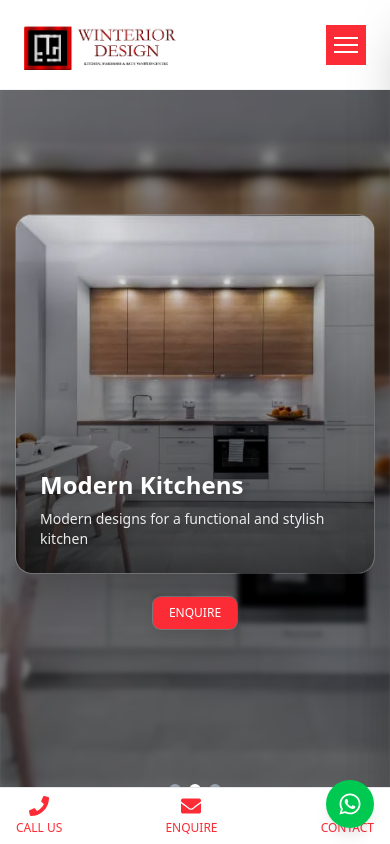
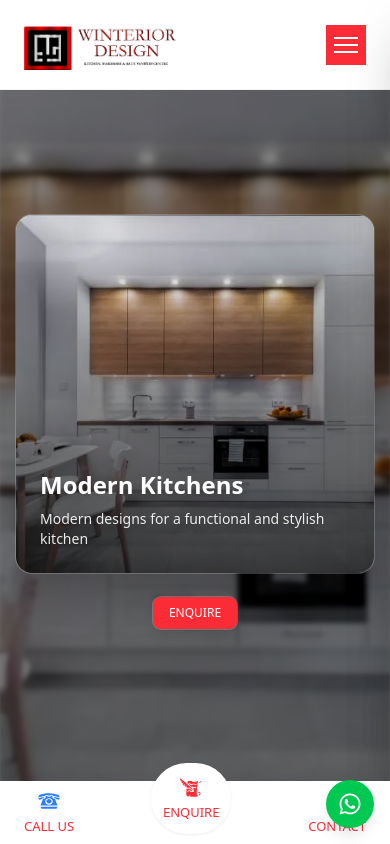
Before and after one commit to Lawrence137/winteriordesign-webapp, a React (Vite) app: page / in a window 390 px wide. Shown: the top 844 px of the page. Built offline with nearby package versions, Linux system fonts and the light colour scheme.

Commit message:
added 3d icons

```diff
--- a/src/components/Hero.jsx
+++ b/src/components/Hero.jsx
@@ -1,7 +1,7 @@
 import { useState, useEffect } from "react";
 import { FaArrowLeft, FaArrowRight } from "react-icons/fa";
+import { GiRotaryPhone, GiScrollQuill, GiSmartphone } from "react-icons/gi";
 import { useSwipeable } from "react-swipeable";
-import { FaPhone, FaEnvelope, FaMapMarkerAlt } from "react-icons/fa";
 import Navigation from "./Navigation";
 import ScrollReveal from "./ScrollReveal";
 import useEnquiryModal from "../hooks/useEnquiryModal";
@@ -193,29 +193,39 @@ function Hero() {
       </section>
 
       {/* Persistent Mobile Contact Bar */}
-      <div className="fixed bottom-0 left-0 right-0 bg-white shadow-lg z-50 md:hidden">
-        <div className="flex items-center justify-between px-4 py-2 border-t border-gray-200">
-          <a
-            href="tel:+254728846560"
-            className="flex flex-col items-center text-red-500 hover:text-red-700 transition-colors duration-300"
-          >
-            <FaPhone className="text-xl mb-1" />
-            <span className="text-xs font-medium">CALL US</span>
+      <div className="fixed bottom-0 left-0 right-0 z-50 md:hidden">
+        {/* Curved Notch Background */}
+        <div className="relative bg-white shadow-[0_-2px_8px_rgba(0,0,0,0.06)]">
+          <div className="absolute -top-4 inset-x-0">
+            <svg className="w-full h-4" viewBox="0 0 100 100" preserveAspectRatio="none">
+              <path
+                d="M0,100 L47,100 Q50,20 53,100 L100,100 L100,100 L0,100 Z"
+                fill="white"
+              />
+            </svg>
+          </div>
+
+          {/* Menu Content */}
+          <div className="flex items-center justify-between px-6 py-2">
+            <a href="tel:+254728846560" className="flex flex-col items-center">
+              <GiRotaryPhone className="text-blue-500 text-2xl mb-1" />
+              <span className="text-red-500 text-[13px] font-medium">CALL US</span>
             </a>
             <button
               onClick={openModal}
-            className="flex flex-col items-center text-red-500 hover:text-red-700 transition-colors duration-300"
+              className="flex flex-col items-center -mt-7 bg-white rounded-full p-3"
+              style={{
+                boxShadow: '0 1px 3px rgba(0,0,0,0.08)'
+              }}
             >
-            <FaEnvelope className="text-xl mb-1" />
-            <span className="text-xs font-medium">ENQUIRE</span>
+              <GiScrollQuill className="text-red-500 text-2xl mb-1" />
+              <span className="text-red-500 text-[13px] font-medium">ENQUIRE</span>
             </button>
-          <a
-            href="#location"
-            className="flex flex-col items-center text-red-500 hover:text-red-700 transition-colors duration-300"
-          >
-            <FaMapMarkerAlt className="text-xl mb-1" />
-            <span className="text-xs font-medium">CONTACT</span>
+            <a href="https://wa.me/+254728846560" className="flex flex-col items-center">
+              <GiSmartphone className="text-green-500 text-2xl mb-1" />
+              <span className="text-red-500 text-[13px] font-medium">CONTACT</span>
             </a>
+          </div>
         </div>
       </div>
     </>
```
Lines whose indentation alone changed are shown as unchanged.
